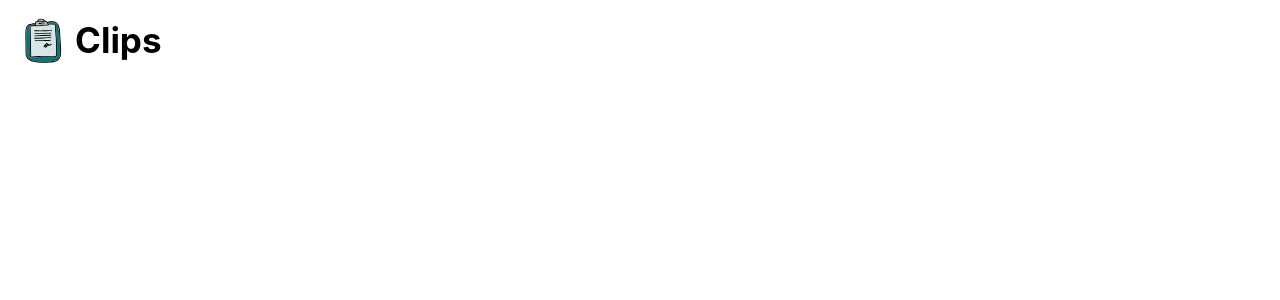
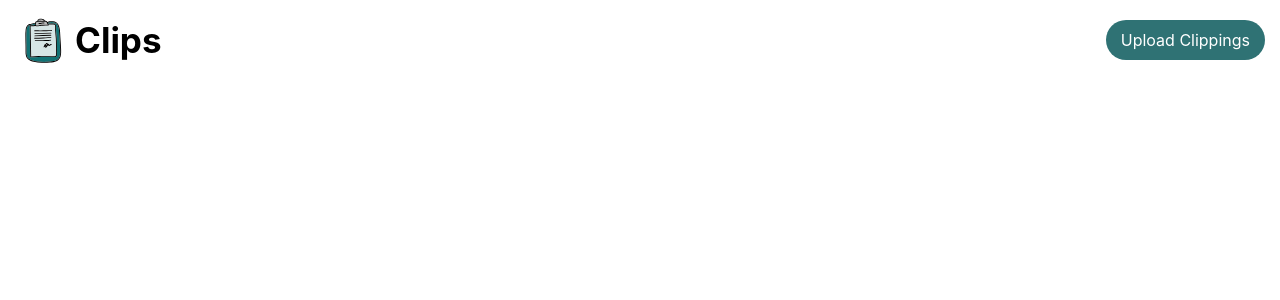
Before and after one commit to D3vd/Clips, a React (Create React App) app: page / in a window 1280 px wide. Shown: the top 300 px of the page. Built offline with nearby package versions, Linux system fonts and the light colour scheme.

Commit message:
Added Upload Button

```diff
--- a/src/components/Header/index.js
+++ b/src/components/Header/index.js
@@ -1,4 +1,7 @@
 import React from 'react';
+
+import Upload from './upload';
+
 import styles from './styles.module.scss';
 
 function Header() {
@@ -8,6 +11,7 @@ function Header() {
         <img src={require('../../images/logo.svg')} alt="Logo" />
         <h1>Clips</h1>
       </div>
+      <Upload />
     </div>
   );
 }
--- a/src/components/Header/styles.module.scss
+++ b/src/components/Header/styles.module.scss
@@ -1,9 +1,11 @@
 .container {
   margin: 5px;
   padding: 10px;
+  overflow: hidden;
 
   .logo {
     display: flex;
+    float: left;
 
     img {
       width: 50px;
@@ -15,4 +17,26 @@
       margin: 0 10px;
     }
   }
+
+  .upload {
+    float: right;
+    line-height: 50px;
+
+    label {
+      background-color: #2f7274;
+      padding: 10px 15px;
+      border-radius: 20px;
+      color: white;
+      transition: transform 0.2s;
+
+      &:hover {
+        cursor: pointer;
+        transform: scale(1.2);
+      }
+    }
+
+    input {
+      display: none;
+    }
+  }
 }
--- /dev/null
+++ b/src/components/Header/upload.js
@@ -0,0 +1,14 @@
+import React from 'react';
+
+import styles from './styles.module.scss';
+
+function Upload() {
+  return (
+    <div className={styles.upload}>
+      <label htmlFor="upload">Upload Clippings</label>
+      <input type="file" name="upload" id="upload" accept=".txt" />
+    </div>
+  );
+}
+
+export default Upload;
```
